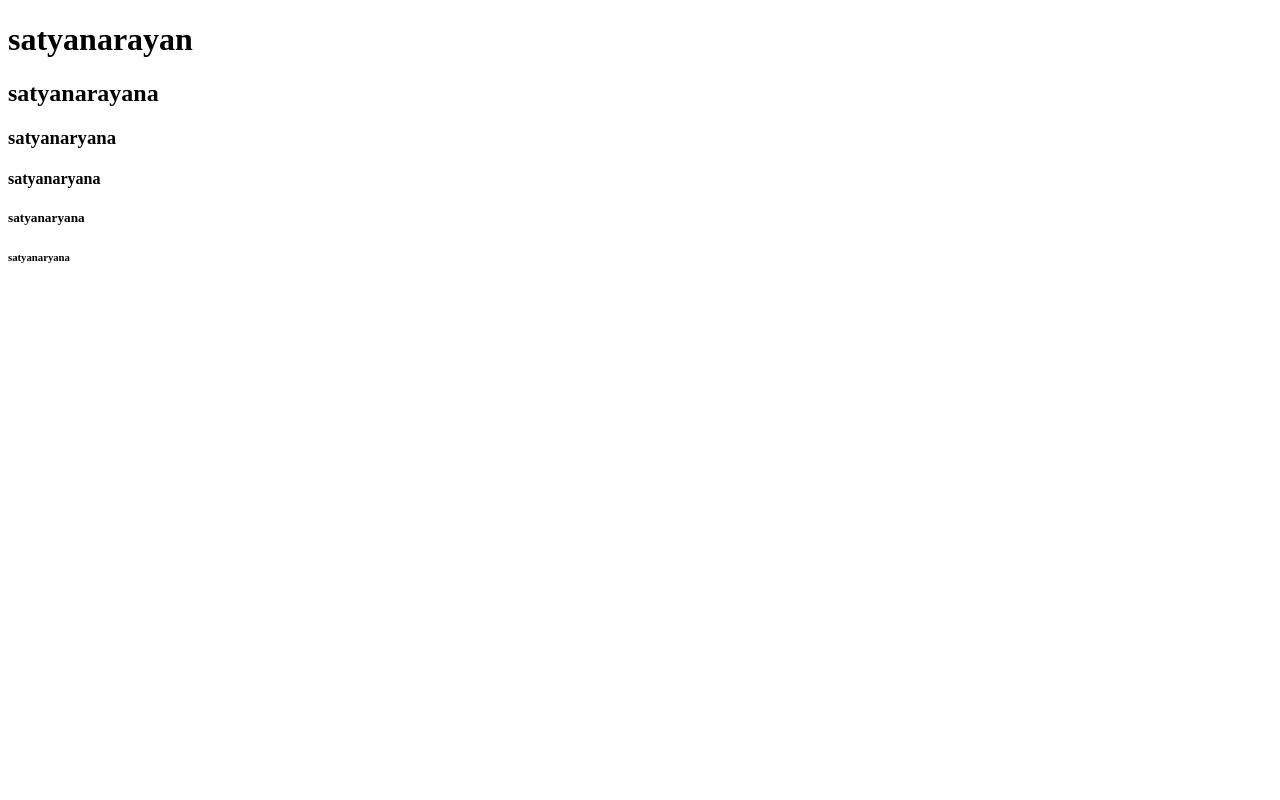
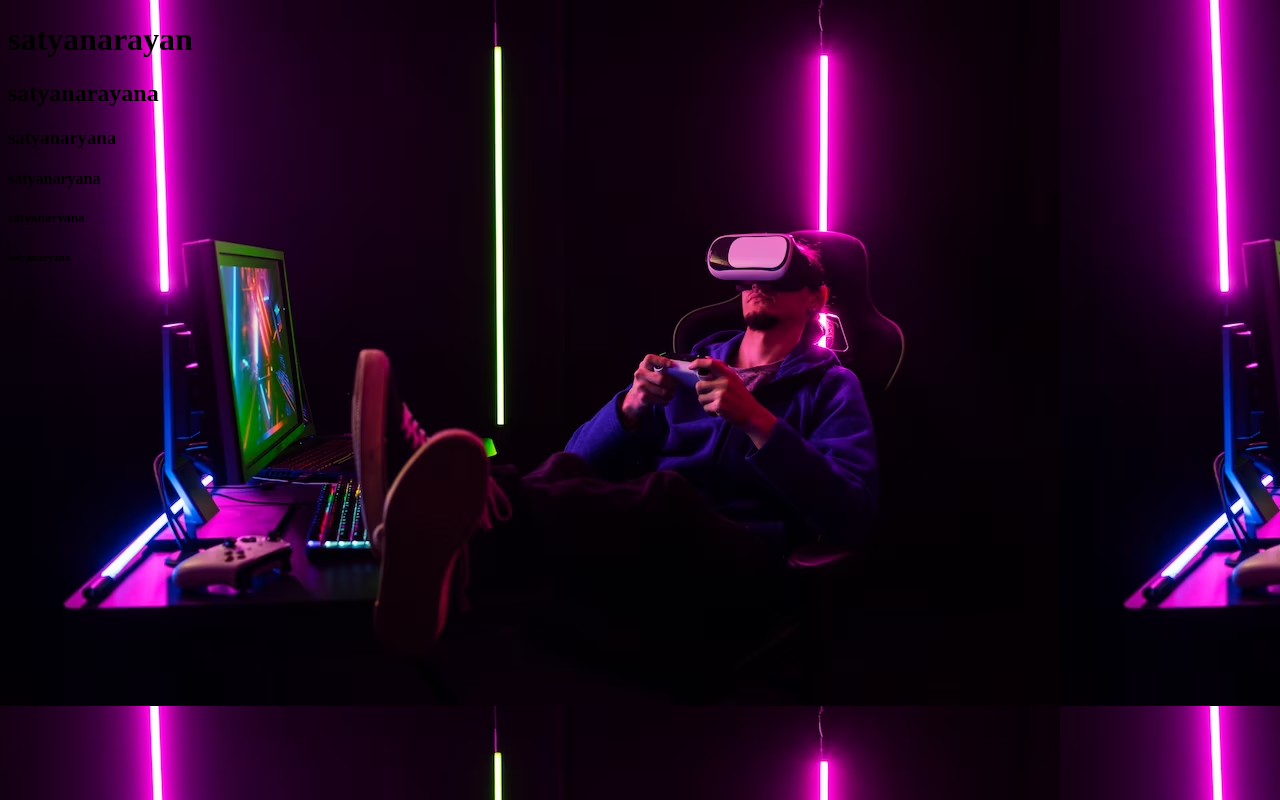
Before and after one commit to bsatyanarayanareddy/bsatyanarayanareddy.github.io, a plain HTML site: page index.html in a window 1280 px wide. Drawn offline with Linux system fonts and the light colour scheme.

Commit message:
add background image

```diff
--- a/index.html
+++ b/index.html
@@ -5,12 +5,14 @@
     <meta name="viewport" content="width=device-width, initial-scale=1.0">
     <title>Document</title>
 </head>
-<body>
+<body background="./game.jpeg">
+
     <h1>satyanarayan</h1>
     <h2> satyanarayana</h2>
     <h3>satyanaryana</h3>
     <h4>satyanaryana</h4>
     <h5>satyanaryana</h5>
     <h6>satyanaryana</h6>
+
 </body>
 </html>
```
